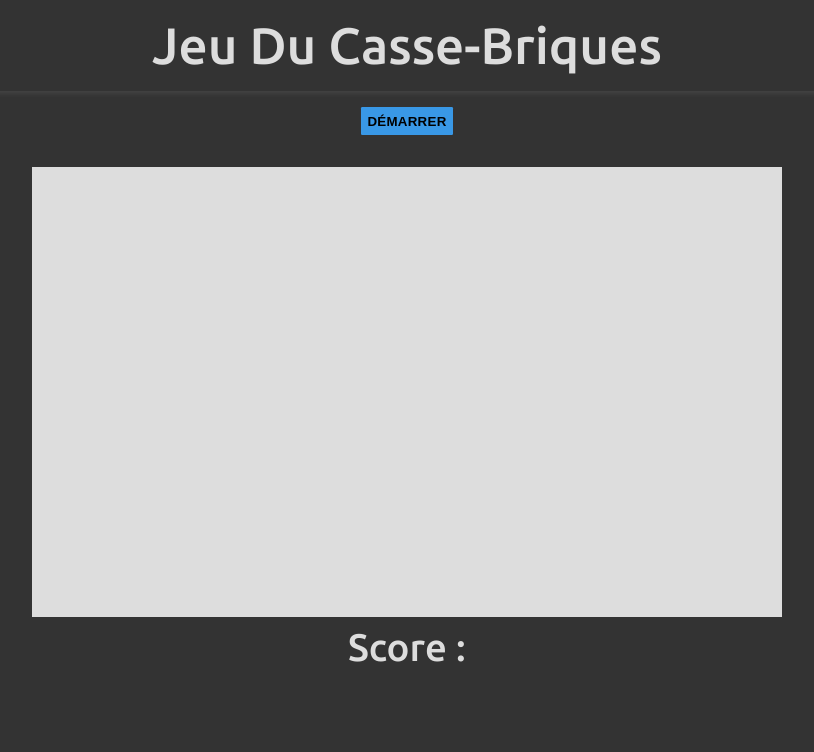
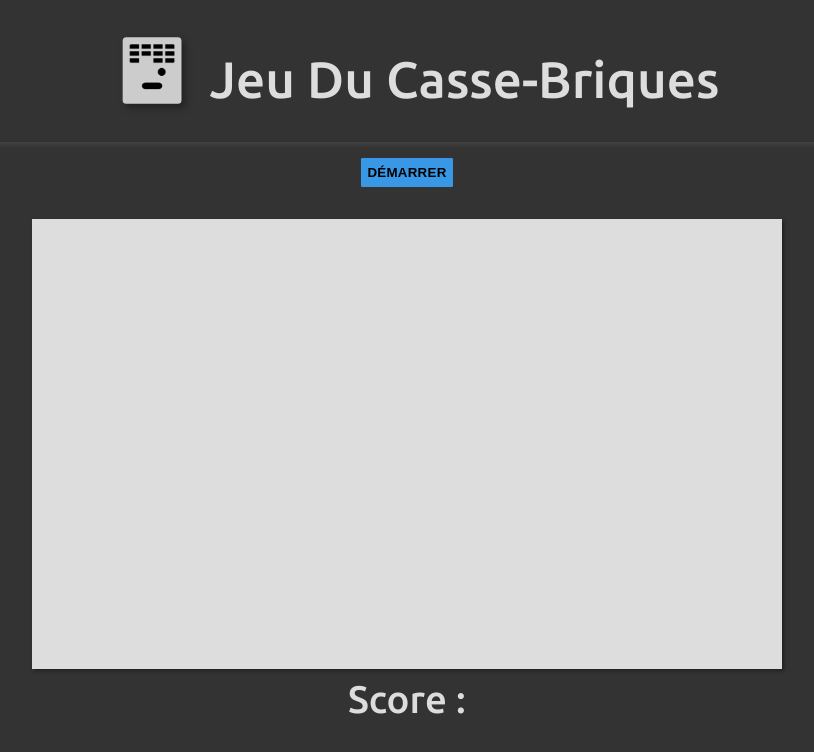
Before and after one commit to alice-sebego/brick-breaker, a website built with webpack: page index.html in a window 1280 px wide. Shown: the whole page, without its empty margins (233-1047 px from the left). Built offline with nearby package versions, Linux system fonts and the light colour scheme.

Commit message:
Refactoring h1's appearence

```diff
--- a/src/sass/_base.scss
+++ b/src/sass/_base.scss
@@ -5,6 +5,7 @@ $font-title:'Ubuntu', sans-serif;
 $font-stack: 'Montserrat', sans-serif;
 
 // COLORS
+$primary-color: rgb(29, 29, 29);
 $bg-color : #333;
 $light-color : #ddd;
 $game-over : rgb(245, 83, 83);
--- a/src/sass/style.scss
+++ b/src/sass/style.scss
@@ -8,10 +8,11 @@
 
 body{
     background: $bg-color;
+    color: $primary-color;
 }
 
 header{
-    padding: 2vh 5vw;
+    padding: 1vh 5vw;
     color: $light-color;
     box-shadow: 0 .2em .3em rgba($color: $light-color, $alpha: .1);
 
@@ -19,6 +20,17 @@ header{
         text-align: center;
         font: 4vw $font-title;
         text-transform: capitalize;
+
+        &::before{
+            content: url(/dist/assets/brick-breaker.png);
+            background: rgba($color: $light-color, $alpha: .9);
+            margin: .3em;
+            display: inline-block;
+            padding: .2em;
+            transform: scale(.7);
+            box-shadow: .1em .1em .2em rgba($color: $primary-color, $alpha: .8);
+            border-radius: .1em;
+        }
     }
 }
 
@@ -57,6 +69,7 @@ section{
         width: 750px;
         height: 450px;
         background: $light-color;
+        box-shadow: .1em .1em .2em rgba($color: $primary-color, $alpha: .8);
 
         &:hover{
             cursor: grab;
```
Also changed, not shown: dist/css/style.css, 1 other file.
